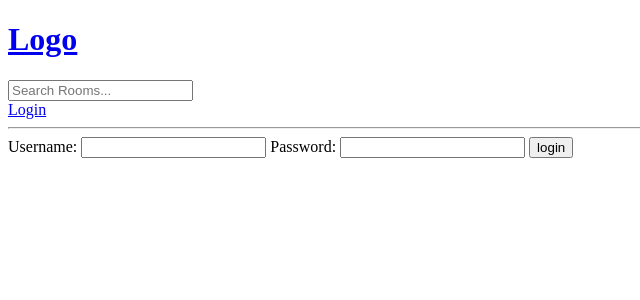
After one commit to GauravLamichhane/VirtualChat, a Django app: page /login/ in a window 1280 px wide. The commit adds this page. Shown: the top 300 px of the page, without its empty margins (0-640 px from the left). Run offline with Django 5.2, Linux system fonts and the light colour scheme.

Commit message:
Add login logout functionality

```diff
--- /dev/null
+++ b/base/templates/base/login_register.html
@@ -0,0 +1,11 @@
+{%extends 'main.html'%} {%block content%}
+<form action="" method="post">
+  {%csrf_token %}
+  <label for="username">Username:</label>
+  <input type="text" name="username" value="" />
+  <label for="password">Password:</label>
+  <input type="password" name="password" id="" value="" />
+  <input type="submit" name="submit" id="" value="login" />
+</form>
+
+{%endblock content%}
--- a/base/urls.py
+++ b/base/urls.py
@@ -4,6 +4,8 @@ from . import views
 
 
 urlpatterns = [
+  path('login/',views.loginpage,name = 'login'),
+  path('logout/',views.logoutUser,name = 'logout'),
   path('',views.home,name='home'),
   path('room/<int:pk>/',views.room, name='room'),
   path('create-room/',views.createRoom, name='create-room'),
--- a/base/views.py
+++ b/base/views.py
@@ -2,14 +2,40 @@ from django.shortcuts import render,redirect
 from . forms import RoomForm
 from .models import Room,Topic
 from django.db.models import Q
+from django.contrib.auth.models import User
+from django.contrib import messages
+from django.contrib.auth import authenticate, login, logout
+from django.contrib.auth.decorators import login_required
+
+def loginpage(request):
+  if request.method == "POST":
+    username = request.POST.get('username')
+    password = request.POST.get('password')
+
+    try:
+      user = User.objects.get(username = username)
+    except:
+      messages.error(request, "User doesn't exists.")
+    user = authenticate(request, username = username, password = password)
+    if user is not None:
+      login(request,user)
+      return redirect('home')
+    else:
+      messages.error(request, "Enter a Valid username or Password.")
+  context = {}
+  return render(request,'base/login_register.html',context)
+
+
+def logoutUser(request):
+  logout(request)
+  return redirect('home')
+
 def home(request):
   q = request.GET.get('q') if request.GET.get('q') != None else ''
   rooms = Room.objects.filter(
   Q(topic__name__icontains = q) |
   Q(name__icontains = q) |
-  Q(description__icontains = q)
-  )
-
+  Q(description__icontains = q))
   topics = Topic.objects.all()
   room_count = rooms.count()
   context = {'rooms':rooms,'topics':topics,
@@ -21,6 +47,8 @@ def room(request,pk):
   context = {'room':room}
   return render(request,'base/room.html',context)
 
+
+@login_required(login_url='login')
 def createRoom(request):
   form = RoomForm()
   if(request.method == "POST"):
@@ -31,7 +59,7 @@ def createRoom(request):
   context = {'form':form}
   return render(request,'base/room_form.html',context)
 
-
+@login_required(login_url='login')
 def updateRoom(request,pk):
   room = Room.objects.get(id = pk)
   form = RoomForm(instance=room)
@@ -43,6 +71,8 @@ def updateRoom(request,pk):
   context = {'form':form}
   return render(request,'base/room_form.html',context)
 
+
+@login_required(login_url='login')
 def deleteRoom(request,pk):
   room = Room.objects.get(id = pk)
   if request.method == "POST":
--- a/templates/main.html
+++ b/templates/main.html
@@ -6,6 +6,12 @@
     <title>Virtual Room</title>
   </head>
   <body>
-    {%include 'navbar.html'%} {%block content%} {%endblock%}
+    {%include 'navbar.html'%} {% if messages %}
+    <ul class="messages">
+      {% for message in messages %}
+      <li>{{ message }}</li>
+      {% endfor %}
+    </ul>
+    {% endif %} {%block content%} {%endblock%}
   </body>
 </html>
--- a/templates/navbar.html
+++ b/templates/navbar.html
@@ -5,4 +5,10 @@
 <form action="{% url 'home'%}" method="get">
   <input type="text" name="q" placeholder="Search Rooms..." />
 </form>
+
+{%if request.user.is_authenticated%}
+<a href="{%url 'logout'%}">Logout</a>
+{%else%}
+<a href="{%url 'login' %}">Login</a>
+{%endif%}
 <hr />
```
Also changed, not shown: db.sqlite3.
